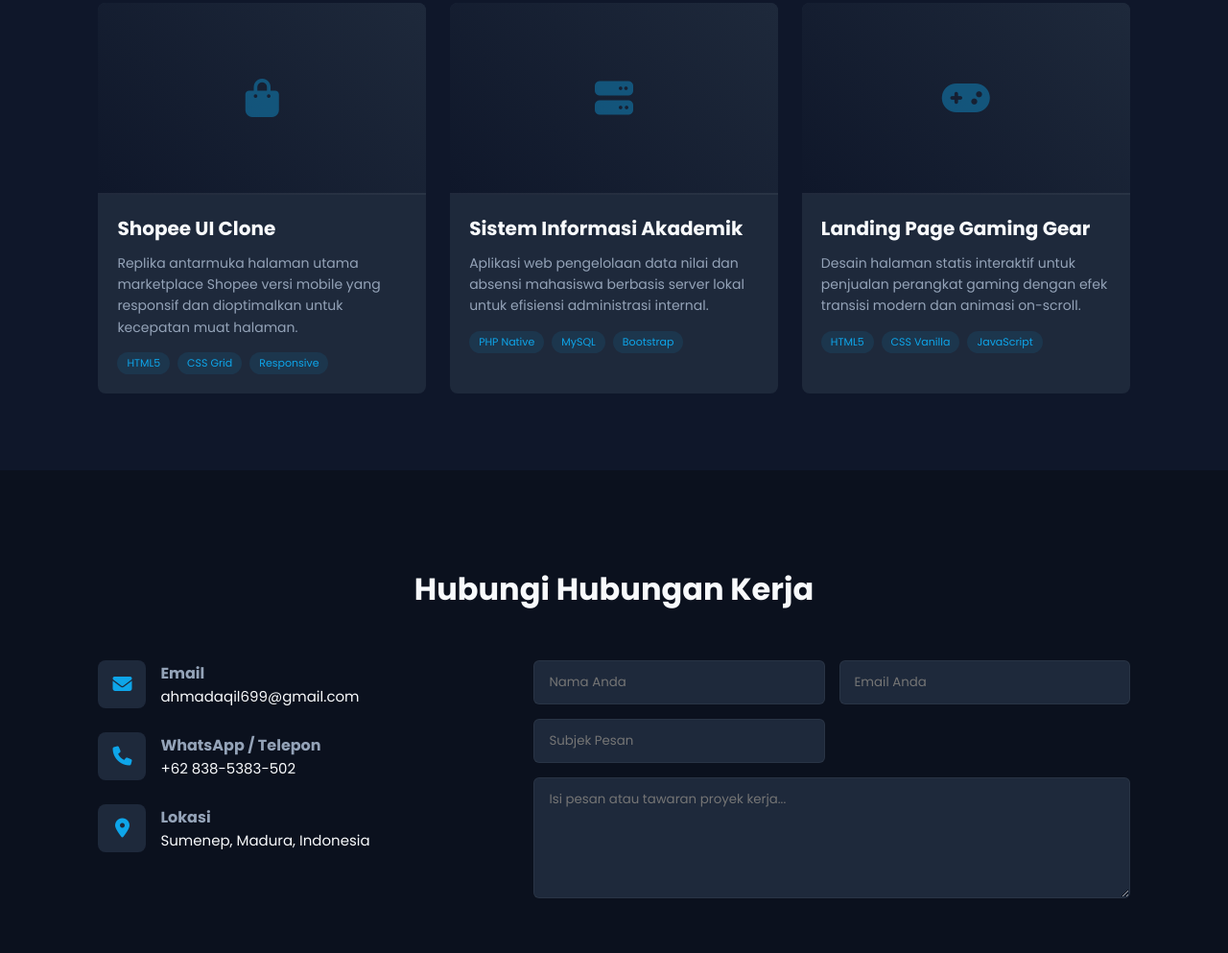
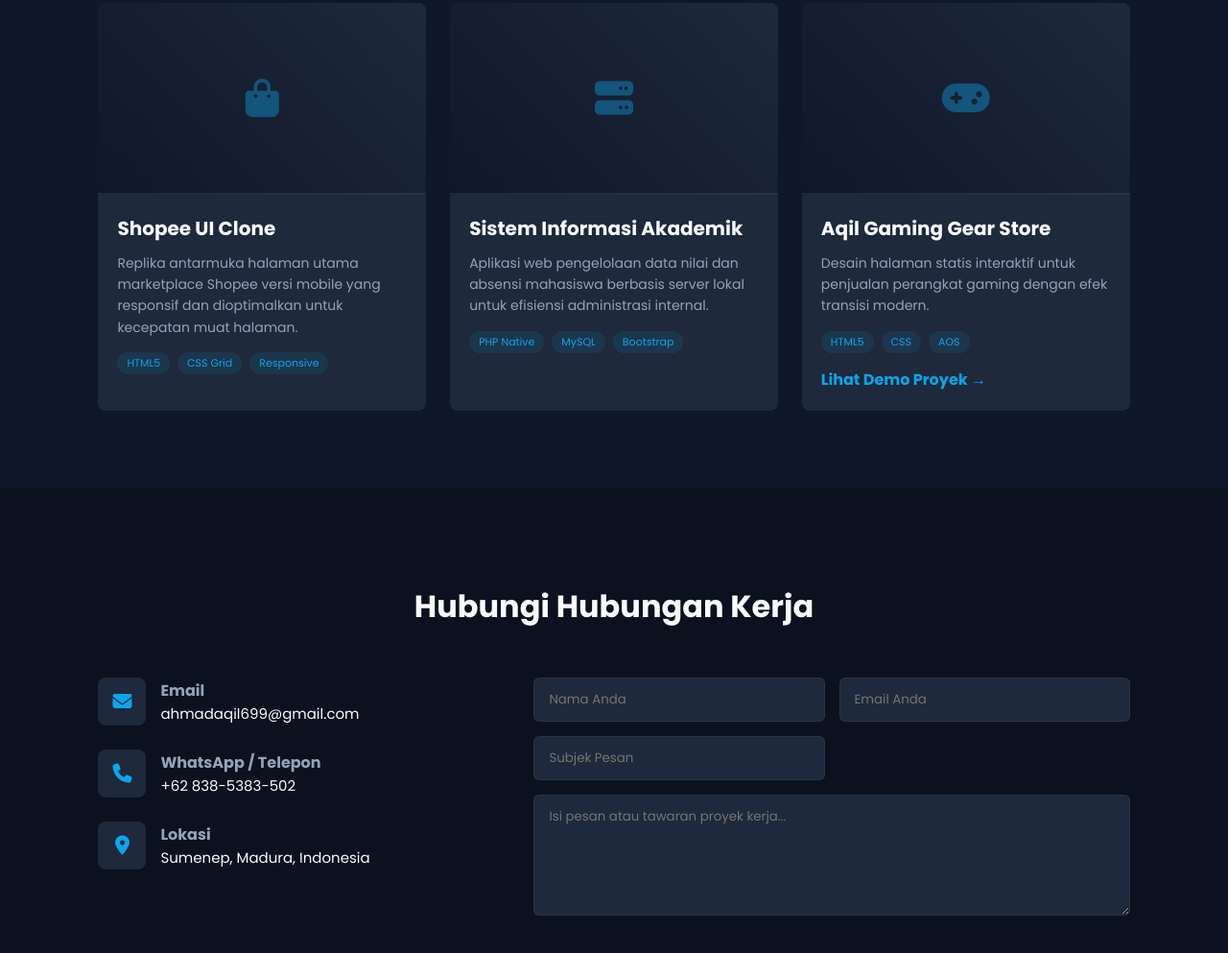
Before and after one commit to ahmadaqil699-blip/Portofolio-ahmadaqil, a plain HTML site: page index.html in a window 1280 px wide. Shown: the part 2074-3067 px from the top of the page at 96% size. Drawn offline with Linux system fonts and the light colour scheme.

Commit message:
Update index.html

```diff
--- a/index.html
+++ b/index.html
@@ -570,19 +570,21 @@
                 </div>
             </div>
 
-            <!-- Proyek 3 -->
             <div class="portfolio-card frontend">
-                <div class="project-img-placeholder"><i class="fa-solid fa-gamepad"></i></div>
-                <div class="project-info">
-                    <h3>Landing Page Gaming Gear</h3>
-                    <p>Desain halaman statis interaktif untuk penjualan perangkat gaming dengan efek transisi modern dan animasi on-scroll.</p>
-                    <div class="project-tags">
-                        <span class="tag">HTML5</span>
-                        <span class="tag">CSS Vanilla</span>
-                        <span class="tag">JavaScript</span>
-                    </div>
-                </div>
+    <div class="project-img-placeholder"><i class="fa-solid fa-gamepad"></i></div>
+    <div class="project-info">
+        <h3>Aqil Gaming Gear Store</h3>
+        <p>Desain halaman statis interaktif untuk penjualan perangkat gaming dengan efek transisi modern.</p>
+        <div class="project-tags">
+            <span class="tag">HTML5</span>
+            <span class="tag">CSS</span>
+            <span class="tag">AOS</span>
+        </div>
+        <!-- Link ini yang akan mengarahkan ke file gaming-gear.html -->
+        <a href="gaming-gear.html" style="color: #0ea5e9; font-weight: bold; text-decoration: none; margin-top: 15px; display: block;">Lihat Demo Proyek →</a>
+    </div>
             </div>
+
         </div>
     </section>
 
```
